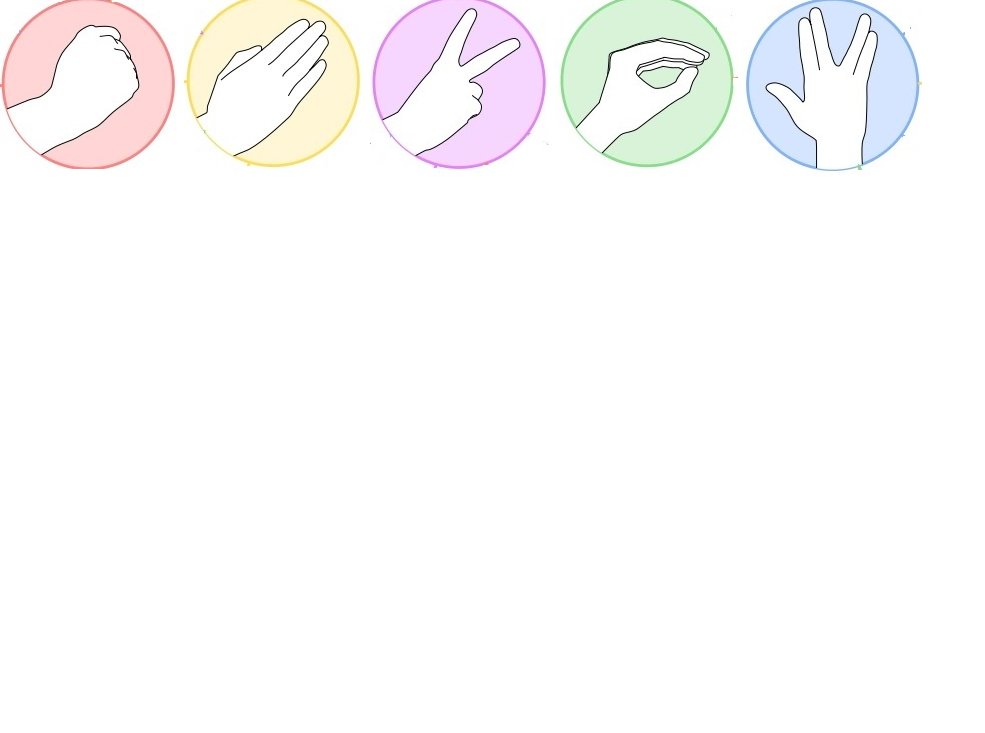
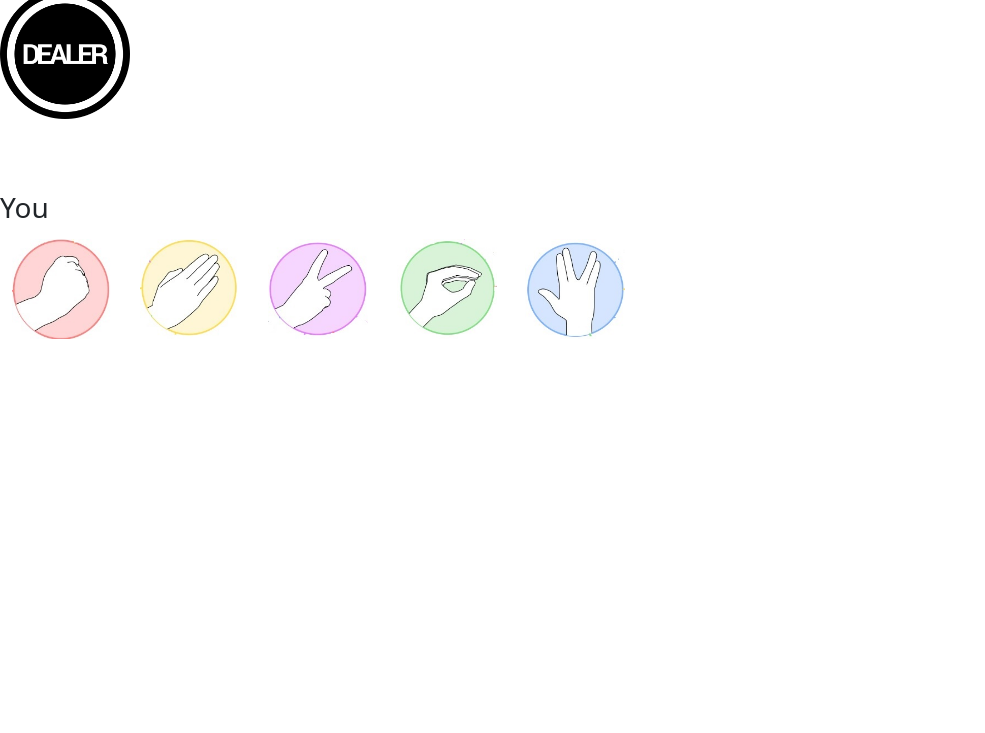
Before and after one commit to DimiBertolami/RockPaperScissorsLizardSpock, a plain HTML site: page index.html in a window 1280 px wide. Shown: the part 67-800 px from the top of the page, without its empty margins (0-985 px from the left). Drawn offline with nearby package versions, Linux system fonts and the light colour scheme.

Commit message:
working base version no win/lose logic yet though

```diff
--- a/index.html
+++ b/index.html
@@ -13,16 +13,21 @@
 </head>
 <body>
 <h1>Big Bang Rock Paper Scisscors Lizard Spock!</h1>
+<div id="target">
+    <img src="images/dealer.png" alt="initial image" width="130px" height="130px">
+</div>
 
-<img src="images/rock.jpg" alt="rock" title="rock">
-<img src="images/paper.jpg" alt="paper" title="paper">
-<img src="images/scissors.jpg" alt="scissors" title="scissors">
-<img src="images/lizard.jpg" alt="lizard" title="lizard">
-<img src="images/spock.jpg" alt="spock" title="spock">
-
-
+<br><br><br>
+<div id="player">
+    <h3>You</h3>
+    <button class="btn rounded-pill" style="border: none;" onclick="throwRandomHand()"><img src="images/rock.jpg" alt="Brock" tile="rock button" width="100px" height="100px"></button>
+    <button class="btn rounded-pill" style="border: none" onclick="throwRandomHand()"><img src="images/paper.jpg" alt="Bpaper" tile="paper button" width="100px" height="100px"></button>
+    <button class="btn rounded-pill" style="border: none" onclick="throwRandomHand()"><img src="images/scissors.jpg" alt="Bscissors" tile="scissors button" width="100px" height="100px"></button>
+    <button class="btn rounded-pill" style="border: none" onclick="throwRandomHand()"><img src="images/lizard.jpg" alt="Blizard" tile="lizard button" width="100px" height="100px"></button>
+    <button class="btn rounded-pill" style="border: none" onclick="throwRandomHand()"><img src="images/spock.jpg" alt="spock" tile="spock button" width="100px" height="100px"></button>
+</div>
 
 <script src="https://cdn.jsdelivr.net/npm/bootstrap@5.1.3/dist/js/bootstrap.bundle.min.js" integrity="sha384-ka7Sk0Gln4gmtz2MlQnikT1wXgYsOg+OMhuP+IlRH9sENBO0LRn5q+8nbTov4+1p" crossorigin="anonymous"></script>
-
+<script src="game.js"></script>
 </body>
 </html>
```
Also changed, not shown: images/dealer.png (added).
